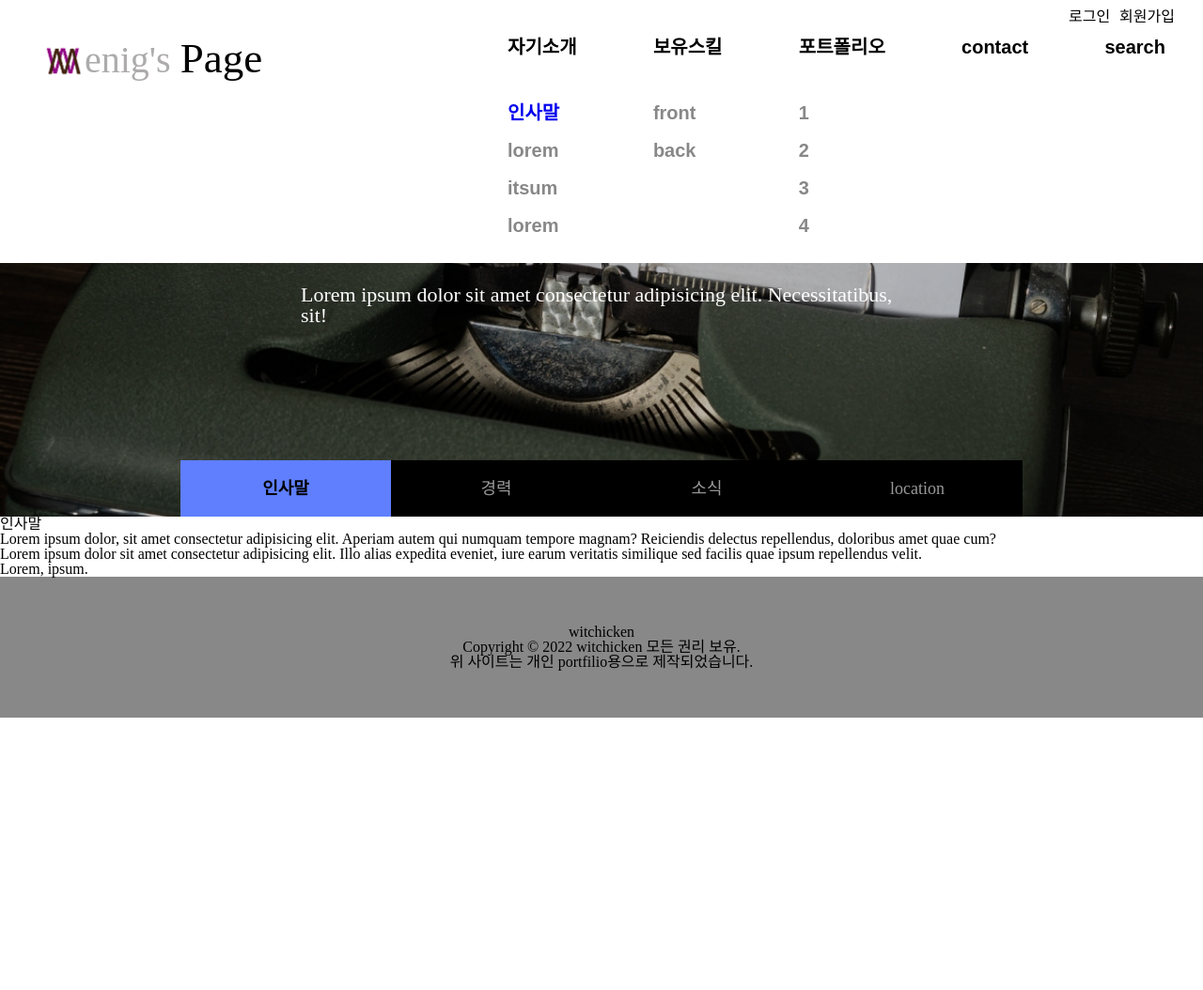
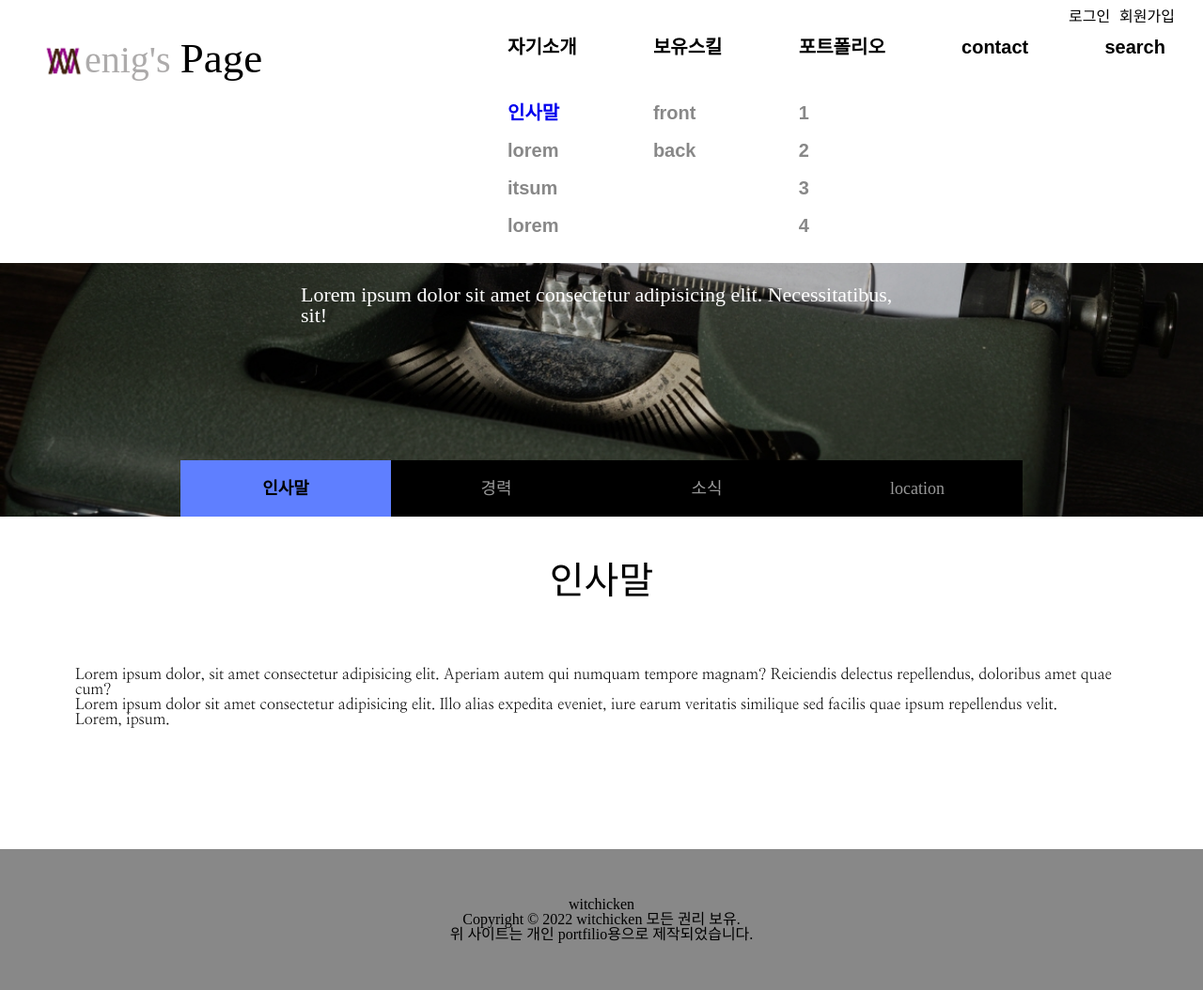
Before and after one commit to witchicken/enigspage, a PHP site: page /introduction.php in a window 1280 px wide. Shown: the whole page at 94% size. Before the commit the page ends 764 px from the top, so only its background shows below. Run offline with PHP 8.4, Linux system fonts and the light colour scheme; style sheets or scripts are compiled from the project's sources.

Commit message:
ingcareer

```diff
--- a/src/css/Introduction.css
+++ b/src/css/Introduction.css
@@ -1,3 +1,4 @@
+@import url("https://fonts.googleapis.com/css2?family=Nanum+Myeongjo&display=swap");
 .introduction .introduction_main {
   position: relative;
   height: 550px;
@@ -67,5 +68,76 @@
   color: black !important;
   font-weight: 700 !important;
 }
+.introduction .introduction_hello {
+  font-family: "Nanum Myeongjo", serif;
+  max-width: 1400px;
+  margin: 0 auto;
+  padding-top: 50px;
+  padding-left: 80px;
+  padding-right: 80px;
+  margin-bottom: 80px;
+}
+.introduction .introduction_hello h1 {
+  margin-bottom: 70px;
+  font-size: 40px;
+  text-align: center;
+}
+.introduction .introduction_hello .introduction_hello_container {
+  display: flex;
+  justify-content: center;
+}
+.introduction .introduction_hello .introduction_hello_container .introduction_hello_content {
+  width: 50%;
+}
+.introduction .introduction_hello .introduction_hello_container .introduction_hello_content h3 {
+  line-height: 40px;
+  color: #888;
+  margin-bottom: 80px;
+}
+.introduction .introduction_hello .introduction_hello_container .introduction_hello_content p {
+  color: #888;
+}
+.introduction .introduction_hello .introduction_hello_container .introduction_hello_svg {
+  width: 50%;
+}
+.introduction .introduction_hello .introduction_hello_container .introduction_hello_svg svg {
+  width: 100%;
+  height: 100%;
+}
+.introduction .introduction_hello .introduction_hello_container .introduction_hello_svg svg .path {
+  fill: none;
+  stroke: #000;
+  stroke-width: 3px;
+}
+.introduction .introduction_hello .introduction_hello_container .introduction_hello_svg svg .path1 {
+  stroke-dasharray: 6884;
+  animation: drawPath1 2s linear, floating 2.2s linear infinite;
+}
+@keyframes drawPath1 {
+  0% {
+    stroke-dashoffset: 6884;
+  }
+  100% {
+    stroke-dashoffset: 0;
+  }
+}
+@keyframes floating {
+  50% {
+    transform: translate3d(0, 40px, 0);
+  }
+}
+.introduction .introduction_career {
+  font-family: "Nanum Myeongjo", serif;
+  max-width: 1400px;
+  margin: 0 auto;
+  padding-top: 50px;
+  padding-left: 80px;
+  padding-right: 80px;
+}
+.introduction .introduction_career h1 {
+  margin-bottom: 70px;
+  font-size: 40px;
+  text-align: center;
+}
 
 /*# sourceMappingURL=Introduction.css.map */
--- a/src/css/Introduction.scss
+++ b/src/css/Introduction.scss
@@ -1,3 +1,4 @@
+@import url("https://fonts.googleapis.com/css2?family=Nanum+Myeongjo&display=swap");
 .introduction {
   .introduction_main {
     position: relative;
@@ -70,4 +71,104 @@
       }
     }
   }
+  @mixin intro_base {
+    font-family: "Nanum Myeongjo", serif;
+    max-width: 1400px;
+    margin: 0 auto;
+    padding-top: 50px;
+    padding-left: 80px;
+    padding-right: 80px;
+  }
+  .introduction_hello {
+    @include intro_base;
+    margin-bottom: 80px;
+
+    h1 {
+      margin-bottom: 70px;
+      font-size: 40px;
+      text-align: center;
+    }
+    .introduction_hello_container {
+      display: flex;
+      justify-content: center;
+      .introduction_hello_content {
+        width: 50%;
+        h3 {
+          line-height: 40px;
+          color: #888;
+          margin-bottom: 80px;
+        }
+        p {
+          color: #888;
+        }
+      }
+      .introduction_hello_svg {
+        width: 50%;
+
+        svg {
+          width: 100%;
+          height: 100%;
+          .path {
+            fill: none;
+            stroke: #000;
+            stroke-width: 3px;
+          }
+          .path1 {
+            stroke-dasharray: 6884;
+            animation: drawPath1 2s linear, floating 2.2s linear infinite;
+          }
+        }
+      }
+
+      @keyframes drawPath1 {
+        0% {
+          stroke-dashoffset: 6884;
+        }
+        100% {
+          stroke-dashoffset: 0;
+        }
+      }
+      @keyframes floating {
+        50% {
+          transform: translate3d(0, 40px, 0);
+        }
+      }
+    }
+  }
+  .introduction_career {
+    @include intro_base;
+    h1 {
+      margin-bottom: 70px;
+      font-size: 40px;
+      text-align: center;
+    }
+    .introduction_career_container {
+      .introduction_career_year {
+      }
+      .introduction_career_contents {
+        .introduction_career_year_content {
+          ul {
+            li {
+              .date {
+                .dot {
+                }
+                .date_txt {
+                  p {
+                  }
+                }
+              }
+              .content_txt {
+              }
+            }
+          }
+        }
+        .year_2022 {
+        }
+        .year_2021 {
+        }
+        .year_2020 {
+        }
+      }
+    }
+  }
 }
```
Also changed, not shown: 1 other file.
